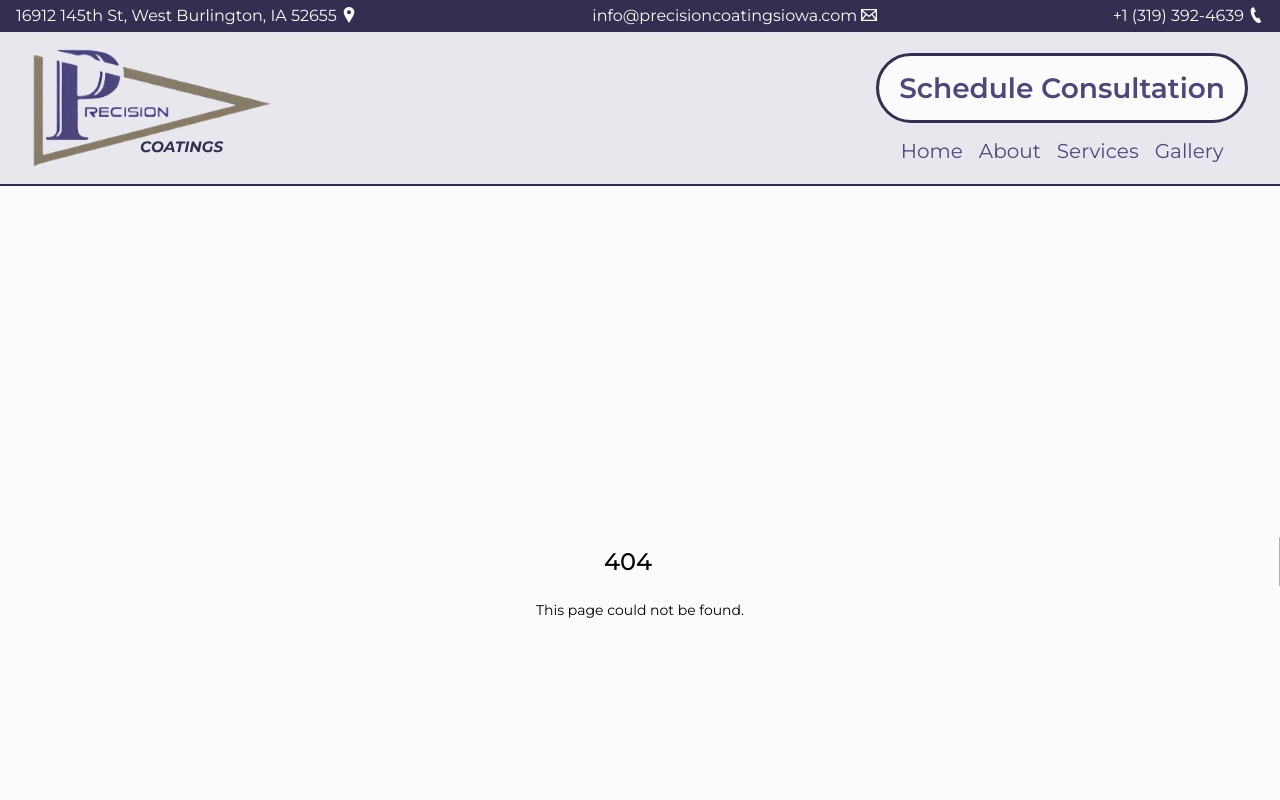
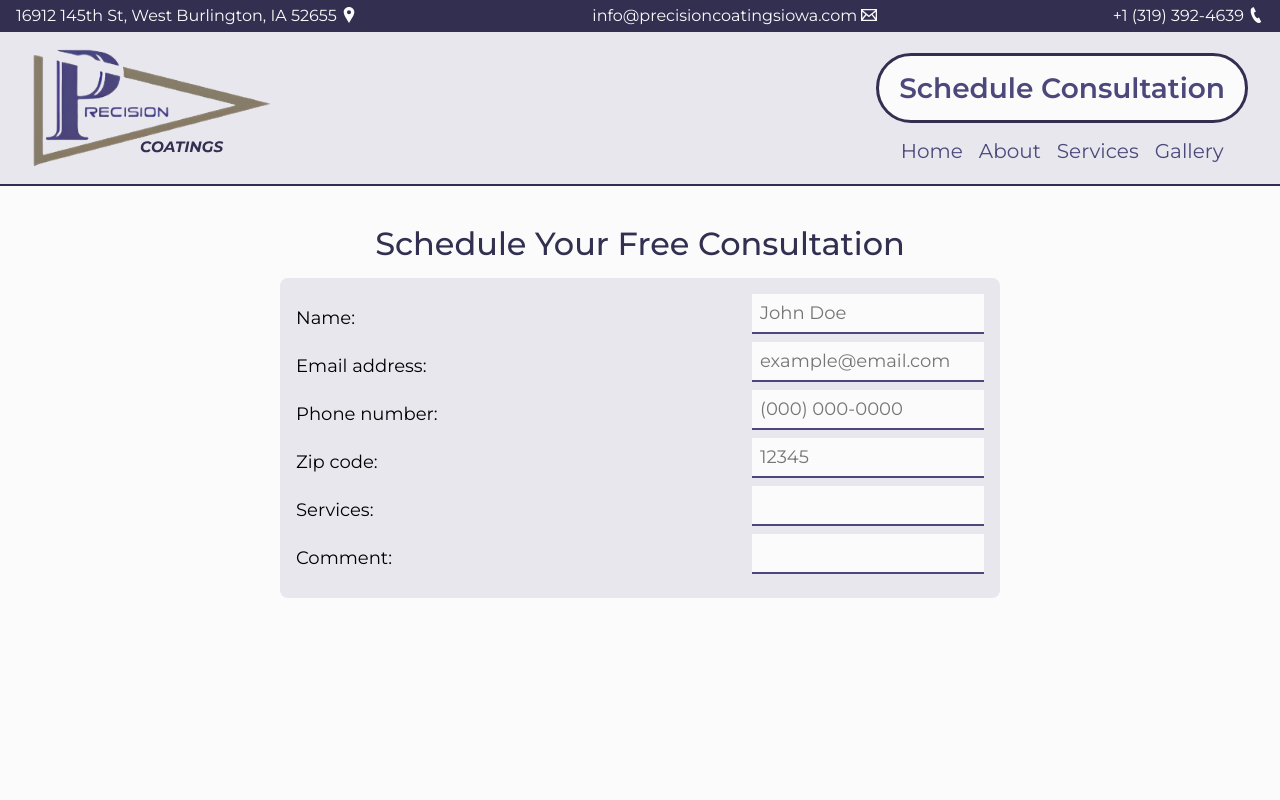
Before and after one commit to blaze-vincent/next-cms, a Next.js app: page /consult in a window 1280 px wide. Before the commit this address had no page. Shown: the top 800 px of the page. Built offline with nearby package versions, Linux system fonts and the light colour scheme.

Commit message:
move to desktop

```diff
--- /dev/null
+++ b/components/consultationForm/consultationForm.js
@@ -0,0 +1,81 @@
+import styles from './consultationForm.module.css'
+import { useState } from 'react'
+import FormField from '../formField/formField';
+
+export default function ConsultationForm(){
+  //name email phone zip services comment
+  const [name, setName] = useState('');
+  const [email, setEmail] = useState('');
+  const [phone, setPhone] = useState('');
+  const [zip, setZip] = useState(''); //text input
+  const [services, setServices] = useState([]);
+  const [comment, setComment] = useState('');
+
+  const inputObjs = [
+    {
+      name: "Name",
+      value: name,
+      setter: setName,
+      type: "text",
+      placeholder: "John Doe"
+    },
+    {
+      name: "Email address",
+      value: email,
+      setter: setEmail,
+      type: "email",
+      placeholder: "example@email.com"
+    },
+    {
+      name: "Phone number",
+      value: phone,
+      setter: setPhone,
+      type: "tel",
+      placeholder: "(000) 000-0000"
+    },
+    {
+      name: "Zip code",
+      value: zip,
+      setter: setZip,
+      type: "text", //add constraints
+      placeholder: "12345"
+    },
+    {
+      name: "Services",
+      value: services,
+      setter: setServices,
+      type: "text" //add array of values / special setter
+    },
+    {
+      name: "Comment",
+      value: comment,
+      setter: setComment,
+      type: "text" //change to textarea
+    }
+  ]
+
+  const handleSubmit = e => {
+    e.preventDefault();
+
+  }
+
+  return (<form
+    onSubmit={handleSubmit}
+    className={styles.container}
+  >
+  {
+    inputObjs.map((obj, index) => {
+      return (<FormField
+        key={index}
+        value={obj.value}
+        setter={obj.setter}
+        name={obj.name}
+        type={obj.type}
+        placeholder={obj.placeholder}
+      />)
+    })
+  }
+
+
+  </form>)
+}
--- /dev/null
+++ b/components/consultationForm/consultationForm.module.css
@@ -0,0 +1,11 @@
+.container {
+  display: flex;
+  flex-direction: column;
+  background-color: var(--lilac);
+  max-width: 45rem;
+  border-radius: 0.5rem;
+  padding: 1rem;
+}
+.input {
+  display: inline;
+}
--- /dev/null
+++ b/components/formField/formField.js
@@ -0,0 +1,37 @@
+import styles from './formField.module.css'
+
+export default function FormField({value, name, setter, type, placeholder}){
+
+  let specialInput = null;
+  switch(type){
+    case "checklist":
+      specialInput= (<>
+        {
+          //checkbox for each value
+        }
+      </>)
+      break;
+    case "textarea":
+
+      break;
+    default:
+
+      break;
+  }
+
+
+  return (<div className={styles.container}>
+    <label
+      htmlFor='name'
+      className={styles.label}
+    >{name}: </label>
+    <input
+      type={type}
+      name={name}
+      className={styles.input}
+      onChange={e => {setter(e.target.value)}}
+      value={value}
+      placeholder={placeholder}
+    />
+  </div>)
+}
--- /dev/null
+++ b/components/formField/formField.module.css
@@ -0,0 +1,16 @@
+.container {
+  display: flex;
+  flex-direction: row;
+  font-size: 1.125rem;
+  align-items: center;
+
+}
+.input {
+  font-size: 1.125rem;
+  border: none;
+  padding: 0.5rem;
+  border-bottom: 2px solid var(--purple-secondary);
+  margin-bottom: 0.5rem;
+  background-color: var(--white);
+  color: var(--purple-secondary);
+}
--- /dev/null
+++ b/pages/consult.js
@@ -0,0 +1,12 @@
+import { useState } from 'react'
+import ConsultationForm from '../components/consultationForm/consultationForm'
+import styles from './page.module.css'
+
+export default function Consult(){
+
+  return (<div className={styles.container}>
+    <br></br>
+    <h1 className={styles.h1}>Schedule Your Free Consultation</h1>
+    <ConsultationForm />
+  </div>)
+}
--- a/pages/contact.js
+++ /dev/null
@@ -1,3 +0,0 @@
-export default function Contact(){
-
-}
```
Also changed, not shown: db/models/ContactRequest.js (added, +34 -0 lines).
